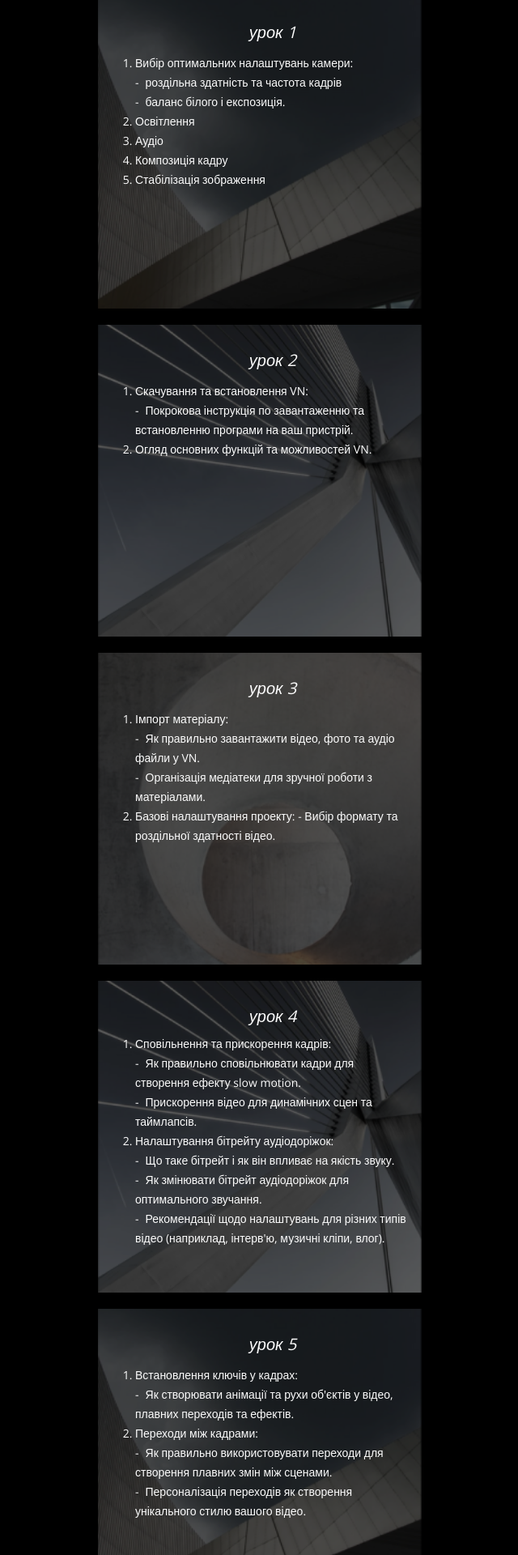
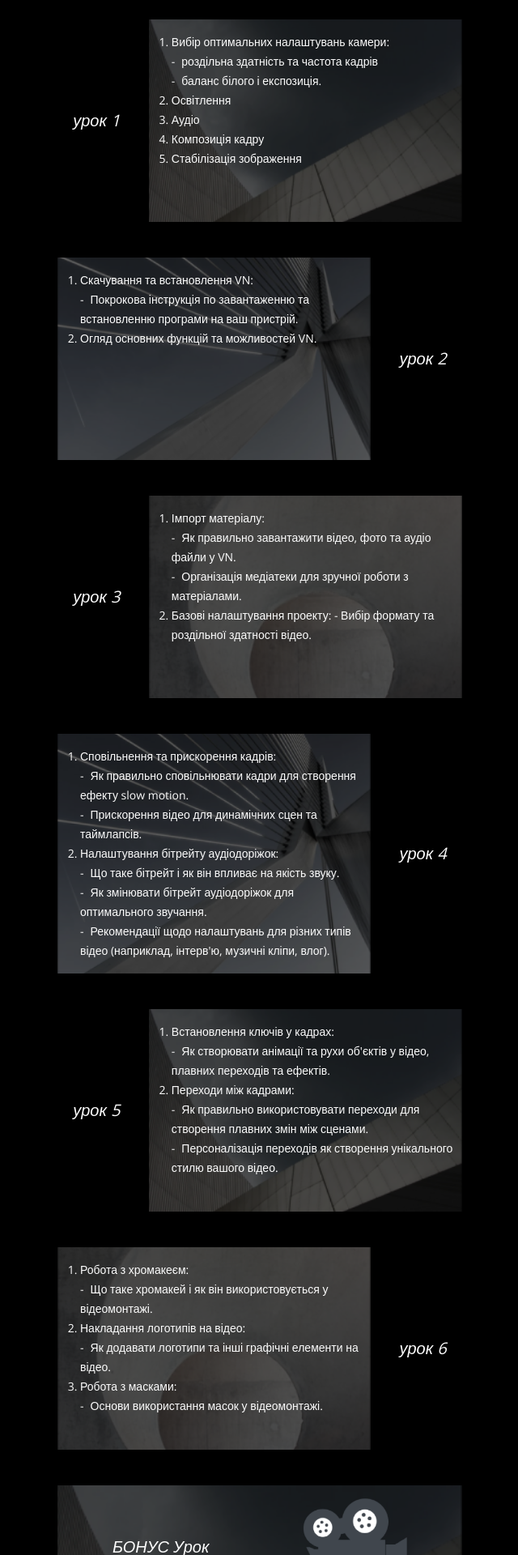
Before and after one commit to IraMira333/kateryna_kutsyk_master-class, a Next.js app: page / in a window 1280 px wide. Shown: the part 2660-4580 px from the top of the page at 81% size, without its empty margins (319-959 px from the left). Built offline with nearby package versions, Linux system fonts and the light colour scheme.

Commit message:
Changed styles

```diff
--- a/src/components/ImageCourses.tsx
+++ b/src/components/ImageCourses.tsx
@@ -2,13 +2,12 @@ import Image from "next/image";
 
 export const ImageCourses = ({ src }: { src: string }) => {
     return (
-        <div className="bg-shading">
+        <div className="absolute inset-0">
             <Image
                 src={src}
                 alt="background picture"
-                width={305}
-                height={380}
-                className="relative z-[-1] w-full max-h-[385px] object-cover"
+                fill
+                className=" object-cover"
             />
         </div>
     );
--- a/src/components/Slide3.tsx
+++ b/src/components/Slide3.tsx
@@ -2,6 +2,7 @@ export const Slide3 = () => {
     return (
         <section className="p-5 text-justify">
             <div className="max-w-[500px] mx-auto">
+                <div></div>
                 <h2 className="italic text-lg text-center mb-5">
                     Вітаю! Я, Катерина Носатюк,
                 </h2>
--- a/src/components/Slide4.tsx
+++ b/src/components/Slide4.tsx
@@ -5,19 +5,23 @@ export const Slide4 = () => {
     return (
         <section className="p-5 ">
             <div className="max-w-[500px] mx-auto">
-                <h2 className=" uppercase font-notoDisplay text-2xl text-center mb-4">
+                <h2 className=" uppercase font-notoDisplay text-2xl text-center mb-11">
                     ПРОГРАМА КУРСУ
                 </h2>
-                <ul className="max-w-[400px] mx-auto">
-                    <li className="relative mb-5">
-                        <ImageCourses src="/course1.png" />
-                        <div className="absolute top-[30px] left-[54%] transform -translate-x-1/2  w-[85%]">
-                            <h4 className="text-center italic text-xl mb-3">
+                <ul className="mx-auto">
+                    <li className="flex gap-4 mb-11">
+                        <h4 className="text-center italic text-xl my-auto w-[25%]">
                             урок 1
                         </h4>
+                        <div className="relative w-full">
+                            <ImageCourses src="/course1.png" />
+                            <div className="relative z-10 w-full h-full min-h-[250px] py-4 pl-7 pr-1 bg-shading ">
                                 <ol className="list-decimal">
                                     <li>
-                                    <p>Вибір оптимальних налаштувань камери:</p>
+                                        <p>
+                                            Вибір оптимальних налаштувань
+                                            камери:
+                                        </p>
                                         <ul className="">
                                             <li className="before:content-['-'] before:mr-2">
                                                 роздільна здатність та частота
@@ -42,75 +46,85 @@ export const Slide4 = () => {
                                     </li>
                                 </ol>
                             </div>
+                        </div>
                     </li>
-                    <li className="relative mb-5">
-                        <ImageCourses src="/course3.png" />
-                        <div className="absolute top-[30px] left-[54%] transform -translate-x-1/2  w-[85%]">
-                            <h4 className="text-center italic text-xl mb-3">
+                    <li className="flex flex-row-reverse gap-4 mb-11">
+                        <h4 className="text-center italic text-xl my-auto w-[25%]">
                             урок 2
                         </h4>
+                        <div className="relative w-full ">
+                            <ImageCourses src="/course3.png" />
+                            <div className="relative z-10 w-full h-full min-h-[250px] py-4 pl-7 pr-1 bg-shading ">
                                 <ol className="list-decimal">
                                     <li>
                                         <p>Скачування та встановлення VN:</p>
                                         <ul className="list-inside">
                                             <li className="before:content-['-'] before:mr-2">
-                                            Покрокова інструкція по завантаженню
-                                            та встановленню програми на ваш
-                                            пристрій.
+                                                Покрокова інструкція по
+                                                завантаженню та встановленню
+                                                програми на ваш пристрій.
                                             </li>
                                         </ul>
                                     </li>
                                     <li>
                                         <p>
-                                        Огляд основних функцій та можливостей
-                                        VN.
+                                            Огляд основних функцій та
+                                            можливостей VN.
                                         </p>
                                     </li>
                                 </ol>
                             </div>
+                        </div>
                     </li>
-                    <li className="relative mb-5">
-                        <ImageCourses src="/course2.png" />
-                        <div className="absolute top-[30px] left-[54%] transform -translate-x-1/2  w-[85%]">
-                            <h4 className="text-center italic text-xl mb-3">
+                    <li className="flex gap-4 mb-11">
+                        <h4 className="text-center italic text-xl my-auto w-[25%]">
                             урок 3
                         </h4>
+                        <div className="relative w-full">
+                            <ImageCourses src="/course2.png" />
+                            <div className="relative z-10 w-full h-full min-h-[250px] py-4 pl-7 pr-1 bg-shading ">
                                 <ol className="list-decimal">
                                     <li>
                                         <p>Імпорт матеріалу:</p>
                                         <ul className="list-inside">
                                             <li className="before:content-['-'] before:mr-2">
-                                            Як правильно завантажити відео, фото
-                                            та аудіо файли у VN.
+                                                Як правильно завантажити відео,
+                                                фото та аудіо файли у VN.
                                             </li>
                                             <li className="before:content-['-'] before:mr-2">
-                                            Організація медіатеки для зручної
-                                            роботи з матеріалами.
+                                                Організація медіатеки для
+                                                зручної роботи з матеріалами.
                                             </li>
                                         </ul>
                                     </li>
                                     <li>
                                         <p>
                                             Базові налаштування проекту: - Вибір
-                                        формату та роздільної здатності відео.
+                                            формату та роздільної здатності
+                                            відео.
                                         </p>
                                     </li>
                                 </ol>
                             </div>
+                        </div>
                     </li>
-                    <li className="relative mb-5">
-                        <ImageCourses src="/course3.png" />
-                        <div className="absolute top-[30px] left-[54%] transform -translate-x-1/2  w-[85%]">
-                            <h4 className="text-center italic text-xl mb-2">
+                    <li className="flex flex-row-reverse gap-4 mb-11">
+                        <h4 className="text-center italic text-xl my-auto w-[25%]">
                             урок 4
                         </h4>
+                        <div className="relative w-full">
+                            <ImageCourses src="/course3.png" />
+                            <div className="relative z-10 w-full h-full min-h-[250px] py-4 pl-7 pr-1 bg-shading ">
                                 <ol className="list-decimal">
                                     <li>
-                                    <p>Сповільнення та прискорення кадрів:</p>
+                                        <p>
+                                            Сповільнення та прискорення кадрів:
+                                        </p>
                                         <ul className="list-inside">
                                             <li className="before:content-['-'] before:mr-2">
-                                            Як правильно сповільнювати кадри для
-                                            створення ефекту slow motion.
+                                                Як правильно сповільнювати кадри
+                                                для створення ефекту slow
+                                                motion.
                                             </li>
                                             <li className="before:content-['-'] before:mr-2">
                                                 Прискорення відео для динамічних
@@ -119,32 +133,38 @@ export const Slide4 = () => {
                                         </ul>
                                     </li>
                                     <li>
-                                    <p>Налаштування бітрейту аудіодоріжок:</p>
+                                        <p>
+                                            Налаштування бітрейту аудіодоріжок:
+                                        </p>
                                         <ul className="list-inside">
                                             <li className="before:content-['-'] before:mr-2">
-                                            Що таке бітрейт і як він впливає на
-                                            якість звуку.
+                                                Що таке бітрейт і як він впливає
+                                                на якість звуку.
                                             </li>
                                             <li className="before:content-['-'] before:mr-2">
-                                            Як змінювати бітрейт аудіодоріжок
-                                            для оптимального звучання.
+                                                Як змінювати бітрейт
+                                                аудіодоріжок для оптимального
+                                                звучання.
                                             </li>
                                             <li className="before:content-['-'] before:mr-2">
-                                            Рекомендації щодо налаштувань для
-                                            різних типів відео (наприклад,
-                                            інтерв&#39;ю, музичні кліпи, влог).
+                                                Рекомендації щодо налаштувань
+                                                для різних типів відео
+                                                (наприклад, інтерв&#39;ю,
+                                                музичні кліпи, влог).
                                             </li>
                                         </ul>
                                     </li>
                                 </ol>
                             </div>
+                        </div>
                     </li>
-                    <li className="relative mb-5">
-                        <ImageCourses src="/course1.png" />
-                        <div className="absolute top-[30px] left-[54%] transform -translate-x-1/2  w-[85%]">
-                            <h4 className="text-center italic text-xl mb-3">
+                    <li className="flex gap-4 mb-11">
+                        <h4 className="text-center italic text-xl my-auto w-[25%]">
                             урок 5
                         </h4>
+                        <div className="relative w-full">
+                            <ImageCourses src="/course1.png" />
+                            <div className="relative z-10 w-full h-full min-h-[250px] py-4 pl-7 pr-1 bg-shading ">
                                 <ol className="list-decimal">
                                     <li>
                                         <p>Встановлення ключів у кадрах:</p>
@@ -161,25 +181,27 @@ export const Slide4 = () => {
                                         <ul className="list-inside">
                                             <li className="before:content-['-'] before:mr-2">
                                                 Як правильно використовувати
-                                            переходи для створення плавних змін
-                                            між сценами.
+                                                переходи для створення плавних
+                                                змін між сценами.
                                             </li>
                                             <li className="before:content-['-'] before:mr-2">
                                                 Персоналізація переходів як
-                                            створення унікального стилю вашого
-                                            відео.
+                                                створення унікального стилю
+                                                вашого відео.
                                             </li>
                                         </ul>
                                     </li>
                                 </ol>
                             </div>
+                        </div>
                     </li>
-                    <li className="relative mb-5">
-                        <ImageCourses src="/course2.png" />
-                        <div className="absolute top-[30px] left-[54%] transform -translate-x-1/2  w-[85%]">
-                            <h4 className="text-center italic text-xl mb-3">
+                    <li className="flex flex-row-reverse gap-4 mb-11">
+                        <h4 className="text-center italic text-xl my-auto w-[25%]">
                             урок 6
                         </h4>
+                        <div className="relative w-full">
+                            <ImageCourses src="/course2.png" />
+                            <div className="relative z-10 w-full h-full min-h-[250px] py-4 pl-7 pr-1 bg-shading ">
                                 <ol className="list-decimal">
                                     <li>
                                         <p>Робота з хромакеєм:</p>
@@ -210,11 +232,12 @@ export const Slide4 = () => {
                                     </li>
                                 </ol>
                             </div>
+                        </div>
                     </li>
                     <li className="relative mb-5">
                         <ImageCourses src="/course1.png" />
 
-                        <div className="absolute top-[70px] left-[50%] transform -translate-x-1/2 pr-3 w-[85%]">
+                        <div className="relative z-10 w-full h-full p-4 bg-shading ">
                             <div className="flex justify-around mb-9">
                                 <h4 className="text-center italic text-xl my-auto">
                                     БОНУС Урок{" "}
@@ -231,8 +254,8 @@ export const Slide4 = () => {
 
                             <p className="text-center">
                                 Зьомка та монтаж відео з роздвоенням людини.
-                                Покрокова інструкція.
                             </p>
+                            <p className="text-center">Покрокова інструкція.</p>
                         </div>
                     </li>
                 </ul>
--- a/src/components/Slide7.tsx
+++ b/src/components/Slide7.tsx
@@ -13,7 +13,7 @@ export const Slide7 = () => {
                     className="relative z-[-1] min-h-[220px] w-full object-left-top object-cover"
                 />
             </div>
-            <div className="px-5 max-w-[500px] mx-auto">
+            <div className="px-5 max-w-[500px] mx-auto mb-12">
                 <div className="absolute top-12 left-1/2 transform -translate-x-1/2 w-full max-w-[95%] ">
                     <h2 className="  uppercase font-notoDisplay text-3xl text-center">
                         ВСТИГНИ ВЗЯТИ УЧАСТЬ!
```
Lines whose indentation alone changed are shown as unchanged.
